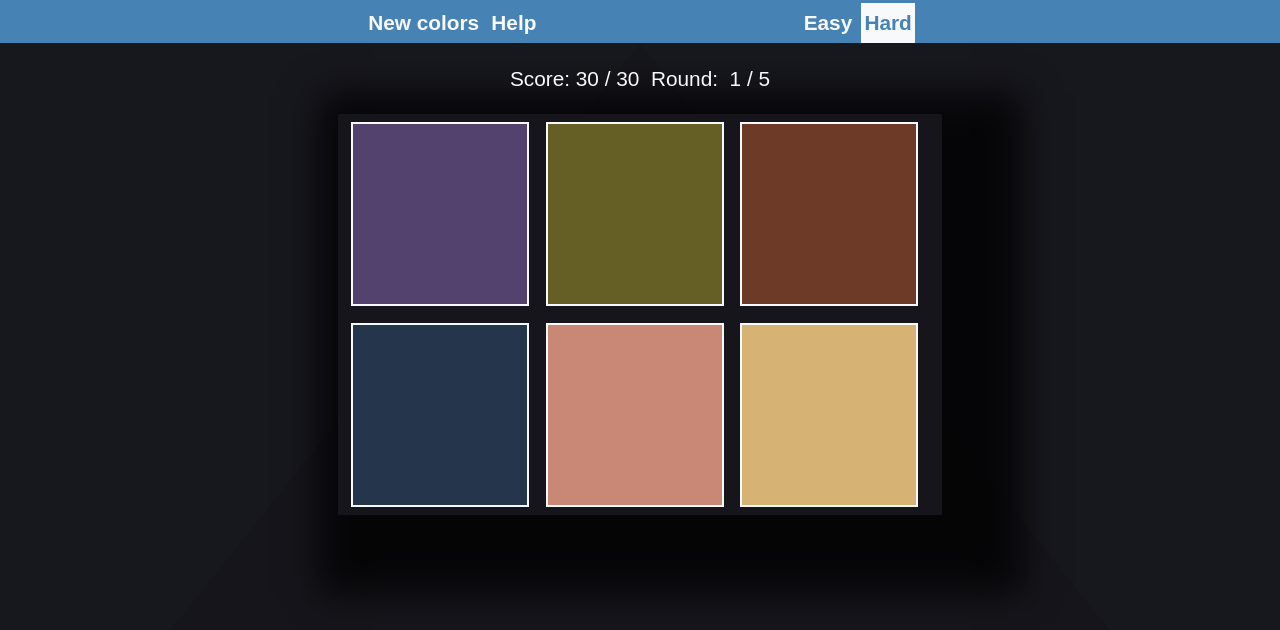
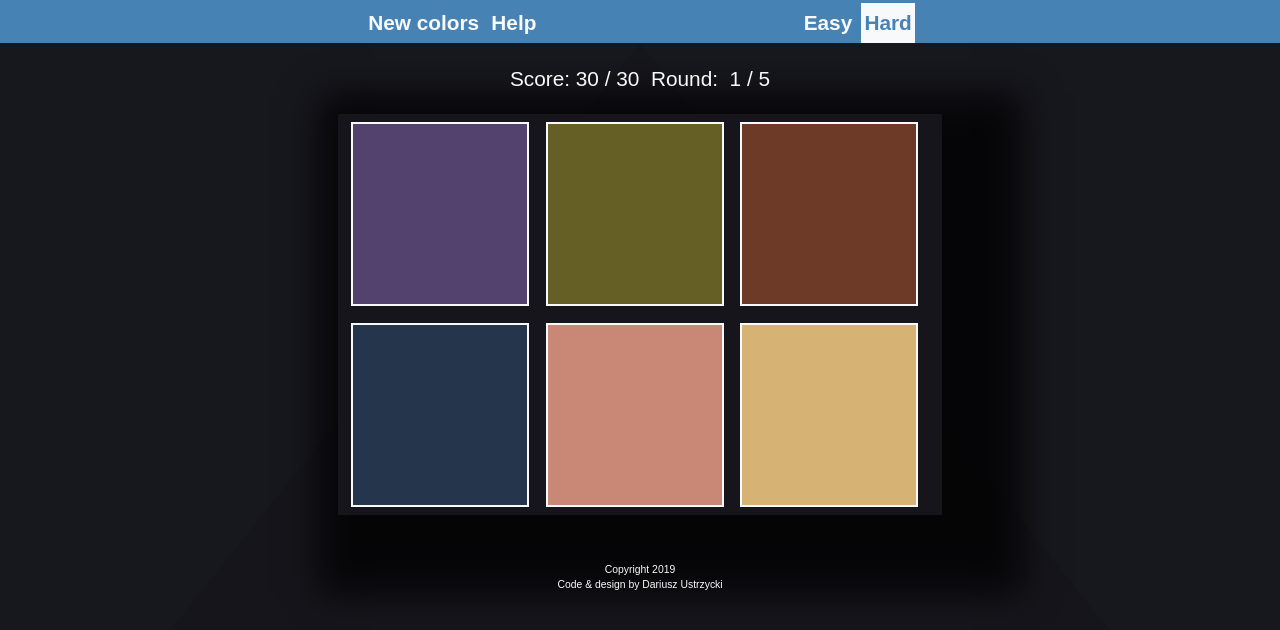
Before and after one commit to darco2018/color-game, a website built with webpack: page src/index.html in a window 1280 px wide. Shown: the part 130-760 px from the top of the page. Built offline with nearby package versions, Linux system fonts and the light colour scheme; some packages are replaced by stand-ins of ours.

Commit message:
Add footer

```diff
--- a/src/css/_custom.scss
+++ b/src/css/_custom.scss
@@ -51,6 +51,13 @@ body {
     clip-path: polygon(50% 0%, 0% 100%, 100% 100%);
     background-color: color(dark);
     /* map-get($colors, dark); */
+  }
+
+  .bottom-wrapper {
+    text-align: center;
+    font-weight: normal;
+    font-size: 50%;
+    margin-top: 3rem;
   }
 }
 
--- a/src/index.html
+++ b/src/index.html
@@ -82,6 +82,14 @@
       <!-- // [END squares]  -->
     </main>
     <!-- // [END main]  -->
+    <!-- // [START Footer]  -->
+    <footer class="bottom-wrapper">
+      <p>
+        Copyright 2019<br />
+        Code & design by Dariusz Ustrzycki
+      </p>
+    </footer>
+    <!-- // [END Footer]  -->
     <script src="js/vendor/modernizr.js"></script>
   </body>
 </html>
```
